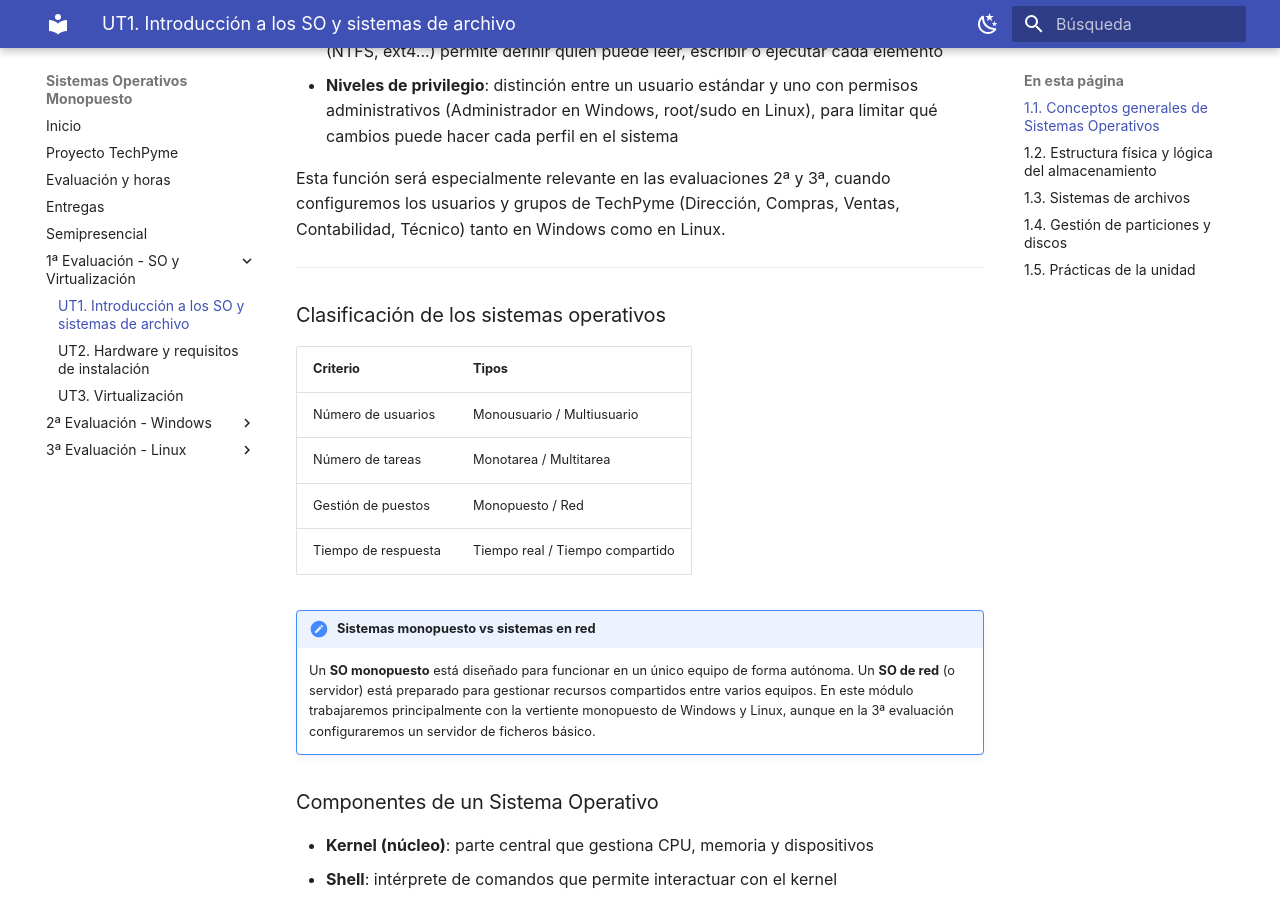
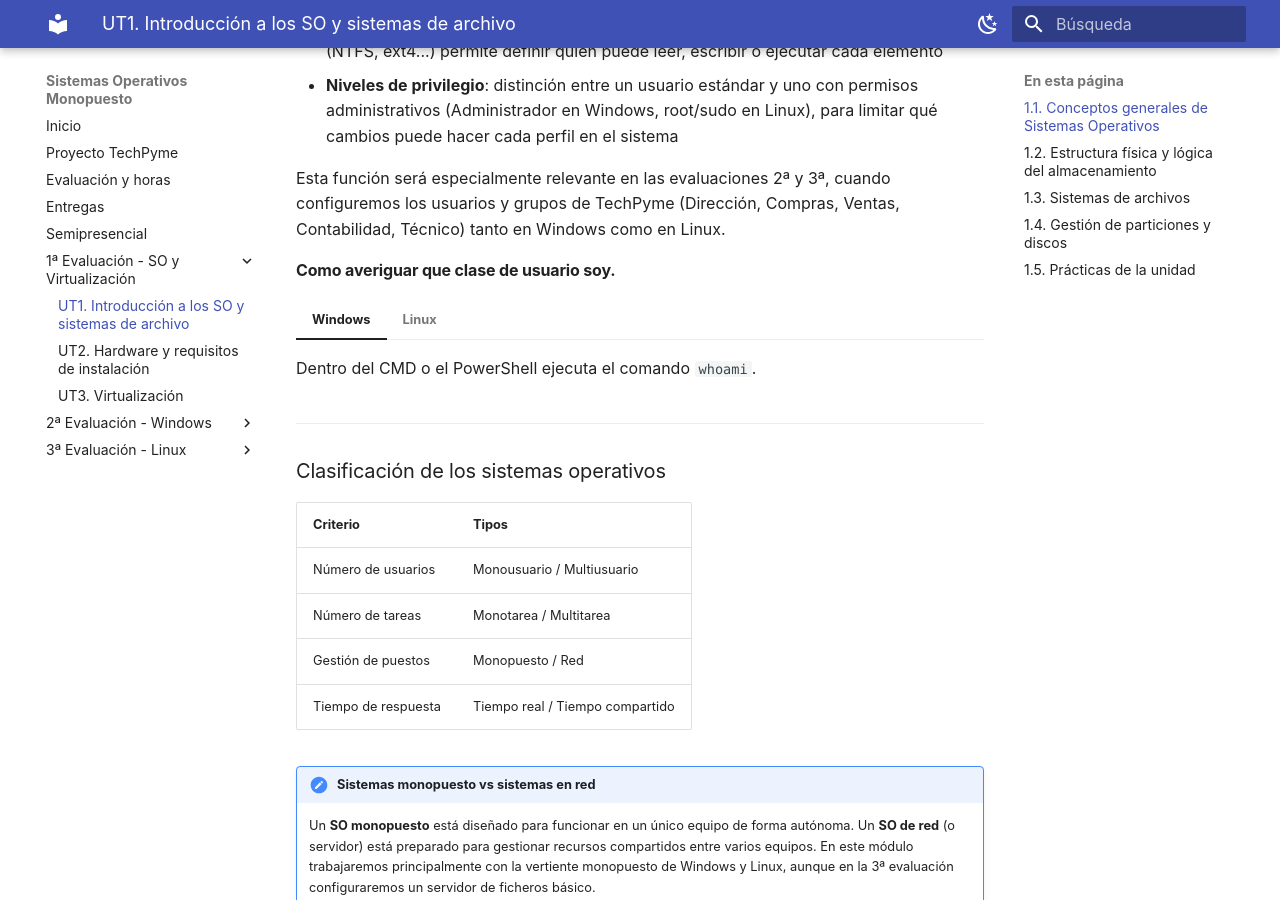
Before and after one commit to luisgarciabonifaz/SOM, an MkDocs documentation site: the page built from docs/primera-evaluacion/ut1-introduccion-so.md, in a window 1280 px wide and 900 px high, scrolled down 5918 px. Built offline with MkDocs 1.6.1 and Material for MkDocs 9.7.7, drawn with Linux system fonts in a browser that asks for light colours; plug-ins that fetch from the network failed and are left out.

Commit message:
Añado identificación usuario tema 1

```diff
--- a/docs/primera-evaluacion/ut1-introduccion-so.md
+++ b/docs/primera-evaluacion/ut1-introduccion-so.md
@@ -128,6 +128,17 @@ El SO es responsable de proteger el sistema y sus datos frente a accesos no auto
 - **Niveles de privilegio**: distinción entre un usuario estándar y uno con permisos administrativos (Administrador en Windows, root/sudo en Linux), para limitar qué cambios puede hacer cada perfil en el sistema
 
 Esta función será especialmente relevante en las evaluaciones 2ª y 3ª, cuando configuremos los usuarios y grupos de TechPyme (Dirección, Compras, Ventas, Contabilidad, Técnico) tanto en Windows como en Linux.
+
+
+#### Como averiguar que clase de usuario soy.
+
+=== "Windows"
+
+    Dentro del CMD o el PowerShell ejecuta el comando `whoami`.
+
+=== "Linux"
+
+    En la consola ejecuta el comando `whoami`.
 
 ---
 
```
Also changed, not shown: docs/primera-evaluacion/Imagenes/ComponentesSO.jpeg (added).
